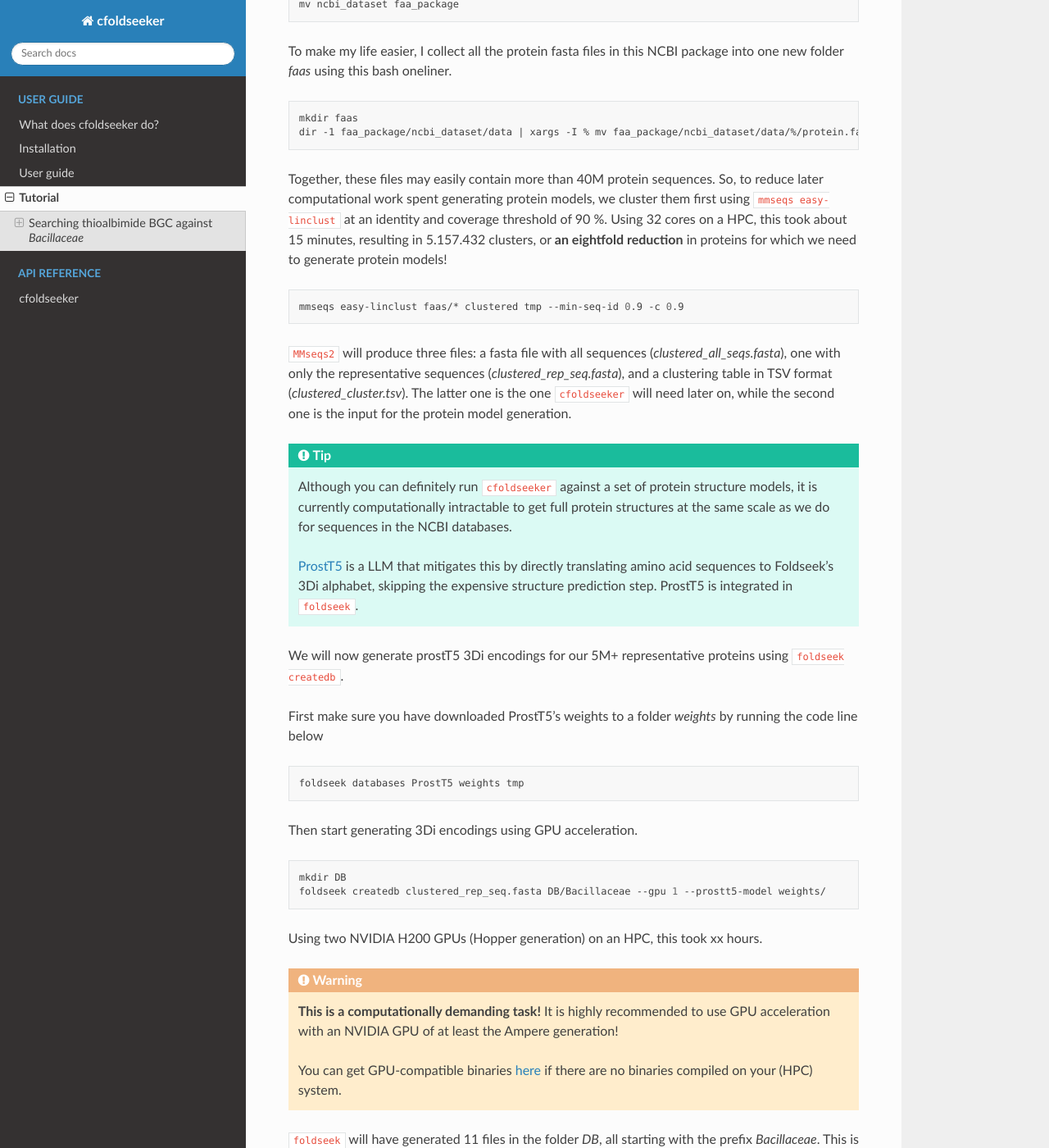
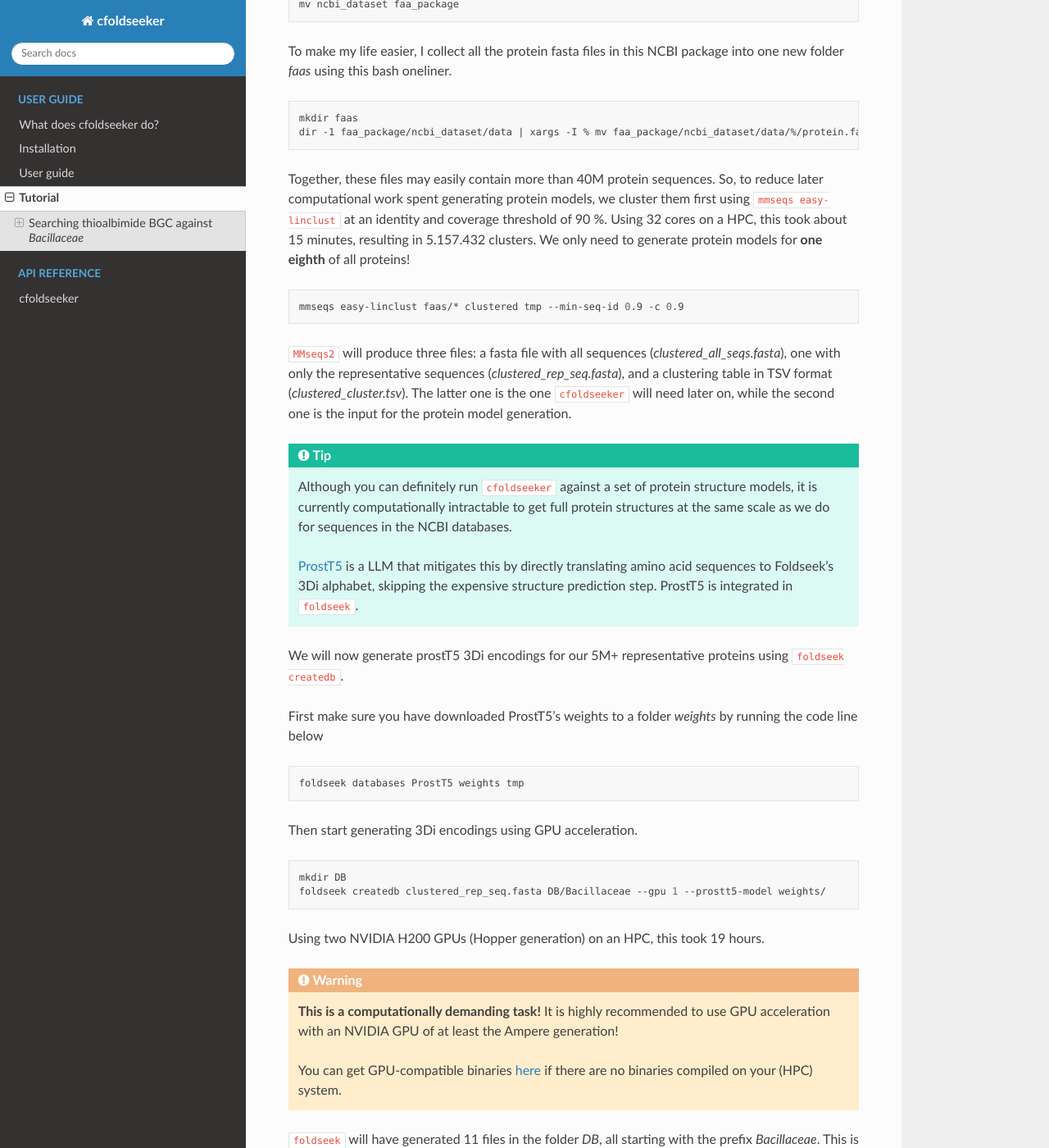
Before and after one commit to LucoDevro/cfoldseeker, a Sphinx documentation site: the page built from docs/guide/tutorial.rst, in a window 1280 px wide and 1400 px high, scrolled down 1927 px. Shown: the whole window at 82% size. Built offline with Sphinx 7.4.7 and the Read the Docs theme 3.1.0, drawn with Linux system fonts in a browser that asks for light colours; some of the changed text lies outside the part shown.

Commit message:
Add tutorial specifics

```diff
--- a/docs/guide/tutorial.rst
+++ b/docs/guide/tutorial.rst
@@ -68,7 +68,7 @@ To make my life easier, I collect all the protein fasta files in this NCBI packa
 	mkdir faas
 	dir -1 faa_package/ncbi_dataset/data | xargs -I % mv faa_package/ncbi_dataset/data/%/protein.faa faas/%.faa
 
-Together, these files may easily contain more than 40M protein sequences. So, to reduce later computational work spent generating protein models, we cluster them first using ``mmseqs easy-linclust`` at an identity and coverage threshold of 90 %. Using 32 cores on a HPC, this took about 15 minutes, resulting in 5.157.432 clusters, or **an eightfold reduction** in proteins for which we need to generate protein models!
+Together, these files may easily contain more than 40M protein sequences. So, to reduce later computational work spent generating protein models, we cluster them first using ``mmseqs easy-linclust`` at an identity and coverage threshold of 90 %. Using 32 cores on a HPC, this took about 15 minutes, resulting in 5.157.432 clusters. We only need to generate protein models for **one eighth** of all proteins!
 
 .. code-block:: bash
 
@@ -97,7 +97,7 @@ Then start generating 3Di encodings using GPU acceleration.
 	mkdir DB
 	foldseek createdb clustered_rep_seq.fasta DB/Bacillaceae --gpu 1 --prostt5-model weights/
 
-Using two NVIDIA H200 GPUs (Hopper generation) on an HPC, this took xx hours.
+Using two NVIDIA H200 GPUs (Hopper generation) on an HPC, this took 19 hours.
 
 .. warning::
 
```
Also changed, not shown: other parts of docs/guide/tutorial.rst (+6 -2 lines).
